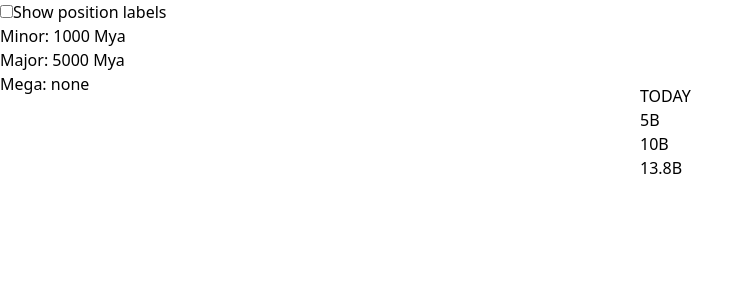
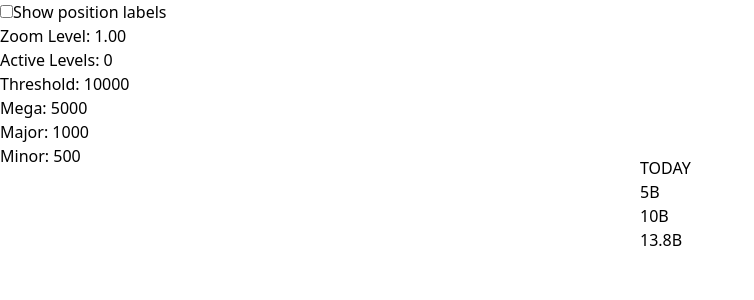
Before and after one commit to Kubbaj/ChronoPedia, a React (Vite) app: page / in a window 1280 px wide. Shown: the top 300 px of the page, without its empty margins (0-754 px from the left). Built offline with nearby package versions, Linux system fonts and the light colour scheme.

Commit message:
moved debug panel, zooms to 50M

```diff
--- a/src/components/TimelineBackbone.tsx
+++ b/src/components/TimelineBackbone.tsx
@@ -9,17 +9,33 @@ interface Tick {
     dotted?: boolean;
 }
 
-interface ZoomLevel {
+// The complete sequence from 10000 down to 0.000001 (1 year)
+const SCALE_SEQUENCE = [
+    10000, 5000, 1000, 500, 100, 50, 10, 5, 1, 0.5, 0.1, 0.05,
+    0.01, 0.005, 0.001, 0.0005, 0.0001, 0.00005, 0.00001, 0.000005, 0.000001
+];
+
+interface ScaleSet {
     zoomThreshold: number;
-    minInterval: number;
-    label: string;
+    mega: number;
+    major: number;
+    minor: number;
 }
 
-const zoomLevels: ZoomLevel[] = [
-    { zoomThreshold: 10000, minInterval: 500, label: "Mya" },
-    { zoomThreshold: 5000, minInterval: 100, label: "Mya" },
-    { zoomThreshold: 1000, minInterval: 50, label: "Mya" }
-];
+const generateScaleSets = (): ScaleSet[] => {
+    const scaleSets: ScaleSet[] = [];
+
+    for (let i = 0; i < SCALE_SEQUENCE.length - 3; i++) {
+        scaleSets.push({
+            zoomThreshold: SCALE_SEQUENCE[i],
+            mega: SCALE_SEQUENCE[i + 1],
+            major: SCALE_SEQUENCE[i + 2],
+            minor: SCALE_SEQUENCE[i + 3]
+        });
+    }
+
+    return scaleSets;
+};
 
 const tickStyles = {
     maxi: {
@@ -51,12 +67,27 @@ const tickStyles = {
     }
 };
 
+const formatTimeLabel = (mya: number): string => {
+    if (mya >= 1000) {
+        const billions = mya / 1000;
+        return `${Number.isInteger(billions) ? billions : billions.toFixed(1)}B`;
+    }
+    if (mya >= 1) {
+        return `${Number.isInteger(mya) ? mya : mya.toFixed(1)}M`;
+    }
+    if (mya >= 0.001) {
+        const thousands = mya * 1000;
+        return `${Number.isInteger(thousands) ? thousands : thousands.toFixed(1)}K`;
+    }
+    const years = mya * 1000000;
+    return `${Number.isInteger(years) ? years : years.toFixed(1)}`;
+};
+
 const TimelineBackbone = () => {
     const [zoomLevel, setZoomLevel] = useState(1);
     const [showDebugLabels, setShowDebugLabels] = useState(false);
 
-
-    const handleWheel = useCallback((e) => {
+    const handleWheel = useCallback((e: React.WheelEvent) => {
         e.preventDefault();
         const zoomFactor = 1.1;
         if (e.deltaY < 0) {
@@ -67,34 +98,19 @@ const TimelineBackbone = () => {
     }, []);
 
     const activeZoomLevels = useMemo(() => {
-        return zoomLevels.map(level =>
-            (level.zoomThreshold / 13800) * zoomLevel > 1
+        const scaleSets = generateScaleSets();
+        return scaleSets.map(set =>
+            (set.zoomThreshold / 13800) * zoomLevel > 1
         );
     }, [zoomLevel]);
 
-    const currentLevels = useMemo(() => {
-        const levels = {
-            minor: activeZoomLevels[0] ? 500 : 1000,
-            major: activeZoomLevels[0] ? 1000 : 5000,
-            mega: activeZoomLevels[0] ? 5000 : null
-        };
+    const currentScaleSet = useMemo(() => {
+        const scaleSets = generateScaleSets();
+        const activeIndex = activeZoomLevels.findIndex(active => active);
+        return activeIndex >= 0 ? scaleSets[activeIndex] : scaleSets[0];
+    }, [activeZoomLevels, zoomLevel]);
 
-        if (activeZoomLevels[1]) {
-            levels.minor = 100;
-            levels.major = 500;
-            levels.mega = 1000;
-        }
-
-        if (activeZoomLevels[2]) {
-            levels.minor = 50;
-            levels.major = 100;
-            levels.mega = 500;
-        }
-
-        return levels;
-    }, [activeZoomLevels]);
-
-    const generateTicks = () => {
+    const generateTicks = useCallback(() => {
         const tickMap = new Map<number, Tick>();
 
         const addTick = (tick: Tick) => {
@@ -106,11 +122,11 @@ const TimelineBackbone = () => {
             }
         };
 
-        // Add base 1000 Mya (1 Bya) ticks
+        // Add base 1000 Mya ticks
         for (let mya = 1000; mya <= 13000; mya += 1000) {
             addTick({
                 mya,
-                label: `${mya / 1000}B`,
+                label: formatTimeLabel(mya),
                 level: mya % 5000 === 0 ? 'major' : 'minor'
             });
         }
@@ -119,27 +135,27 @@ const TimelineBackbone = () => {
         addTick({ mya: 0, label: 'TODAY', level: 'maxi' });
         addTick({ mya: 13800, label: '13.8B', level: 'maxi', dotted: true });
 
-        // Process each zoom level
-        // Process each zoom level
+        // Process each active zoom level
+        const scaleSets = generateScaleSets();
         activeZoomLevels.forEach((isActive, index) => {
             if (isActive) {
-                const { zoomThreshold, minInterval } = zoomLevels[index];
+                const scaleSet = scaleSets[index];
 
-                // First, identify existing ticks that will need promotion
+                // Identify ticks that need promotion
                 const ticksToPromote = {
-                    minors: [],
-                    majors: []
+                    minors: [] as Tick[],
+                    majors: [] as Tick[]
                 };
 
                 tickMap.forEach((tick) => {
-                    if (tick.mya < zoomThreshold) {
+                    if (tick.mya < scaleSet.zoomThreshold) {
                         if (tick.level === 'minor') ticksToPromote.minors.push(tick);
                         if (tick.level === 'major') ticksToPromote.majors.push(tick);
                     }
                 });
 
                 // Add new minor ticks
-                for (let mya = minInterval; mya < zoomThreshold; mya += minInterval) {
+                for (let mya = scaleSet.minor; mya < scaleSet.zoomThreshold; mya += scaleSet.minor) {
                     addTick({
                         mya,
                         label: '',
@@ -147,32 +163,30 @@ const TimelineBackbone = () => {
                     });
                 }
 
-                // Promote existing ticks in order
+                // Promote existing ticks
                 ticksToPromote.majors.forEach(tick => {
                     tick.level = 'mega';
+                    tick.label = formatTimeLabel(tick.mya);
                 });
 
                 ticksToPromote.minors.forEach(tick => {
-                    if (tick.mya % currentLevels.major === 0) {
+                    if (tick.mya % scaleSet.major === 0) {
                         tick.level = 'major';
-                        tick.label = `${tick.mya / 1000}B`;  // Make sure label is added for promoted ticks
+                        tick.label = formatTimeLabel(tick.mya);
                     }
                 });
             }
         });
 
         return Array.from(tickMap.values()).sort((a, b) => a.mya - b.mya);
-    };
+    }, [activeZoomLevels]);
 
     const ticks = generateTicks();
 
     return (
-        <div
-            className="w-full max-w-6xl mx-auto px-10 pt-8 pb-32 overflow-hidden relative mt-[175px]"
-            onWheel={handleWheel}
-        >
-            {/* Debug Panel - Moved lower */}
-            <div className="absolute bottom-5 left-0 text-xs bg-white/80 p-2 z-10">
+        <>
+            {/* Debug Panel - Now outside timeline container */}
+            <div className="fixed left-4 bottom-4 text-xs bg-white/80 p-2 z-10 border border-gray-200 rounded shadow">
                 <div className="flex items-center gap-2 mb-2">
                     <input
                         type="checkbox"
@@ -182,13 +196,26 @@ const TimelineBackbone = () => {
                     />
                     <label htmlFor="showDebugLabels">Show position labels</label>
                 </div>
-                <div>Minor: {currentLevels.minor} Mya</div>
-                <div>Major: {currentLevels.major} Mya</div>
-                <div>Mega: {currentLevels.mega ? `${currentLevels.mega} Mya` : 'none'}</div>
+                <div>Zoom Level: {zoomLevel.toFixed(2)}</div>
+                <div>Active Levels: {activeZoomLevels.filter(l => l).length}</div>
+                {currentScaleSet && (
+                    <>
+                        <div>Threshold: {currentScaleSet.zoomThreshold}</div>
+                        <div>Mega: {currentScaleSet.mega}</div>
+                        <div>Major: {currentScaleSet.major}</div>
+                        <div>Minor: {currentScaleSet.minor}</div>
+                    </>
+                )}
             </div>
 
+        <div
+            className="w-full max-w-6xl mx-auto px-10 pt-8 pb-42 overflow-hidden relative mt-[175px]"
+            onWheel={handleWheel}
+        >
+
             <div className="relative h-48">
-                <div className="absolute top-24 left-0 right-0 h-px bg-black"
+                <div
+                    className="absolute top-24 left-0 right-0 h-px bg-black"
                     style={{
                         transform: `scaleX(${zoomLevel})`,
                         transformOrigin: 'right'
@@ -196,19 +223,21 @@ const TimelineBackbone = () => {
                 />
 
                 {ticks.map((tick, index) => {
-                    const rightPos = (tick.mya / 13800 * 100);  // Inverted the position calculation
+                    const rightPos = (tick.mya / 13800 * 100);
                     const scaledRightPos = rightPos * zoomLevel;
                     const { height, width, textStyle, showLabel } = tickStyles[tick.level];
 
                     return (
-                        <div key={index}
+                        <div
+                            key={index}
                             className="absolute"
                             style={{
                                 right: `${scaledRightPos}%`,
                                 top: '50%',
                                 transform: 'translate(50%, -50%)',
                                 display: scaledRightPos > 100 ? 'none' : 'block'
-                            }}>
+                            }}
+                        >
                             <div className={`
                                 relative
                                 ${height} ${width}
@@ -230,7 +259,6 @@ const TimelineBackbone = () => {
                                 </div>
                             )}
 
-                            {/* Position Debug Label */}
                             {showDebugLabels && (
                                 <div className="absolute -bottom-12 text-[8px] opacity-50 w-12 text-center -translate-x-1/2 left-1/2">
                                     {rightPos.toFixed(1)}%
@@ -242,7 +270,7 @@ const TimelineBackbone = () => {
                     );
                 })}
             </div>
-        </div>
+        </div> </>
     );
 };
 
```
Lines whose indentation alone changed are shown as unchanged.
